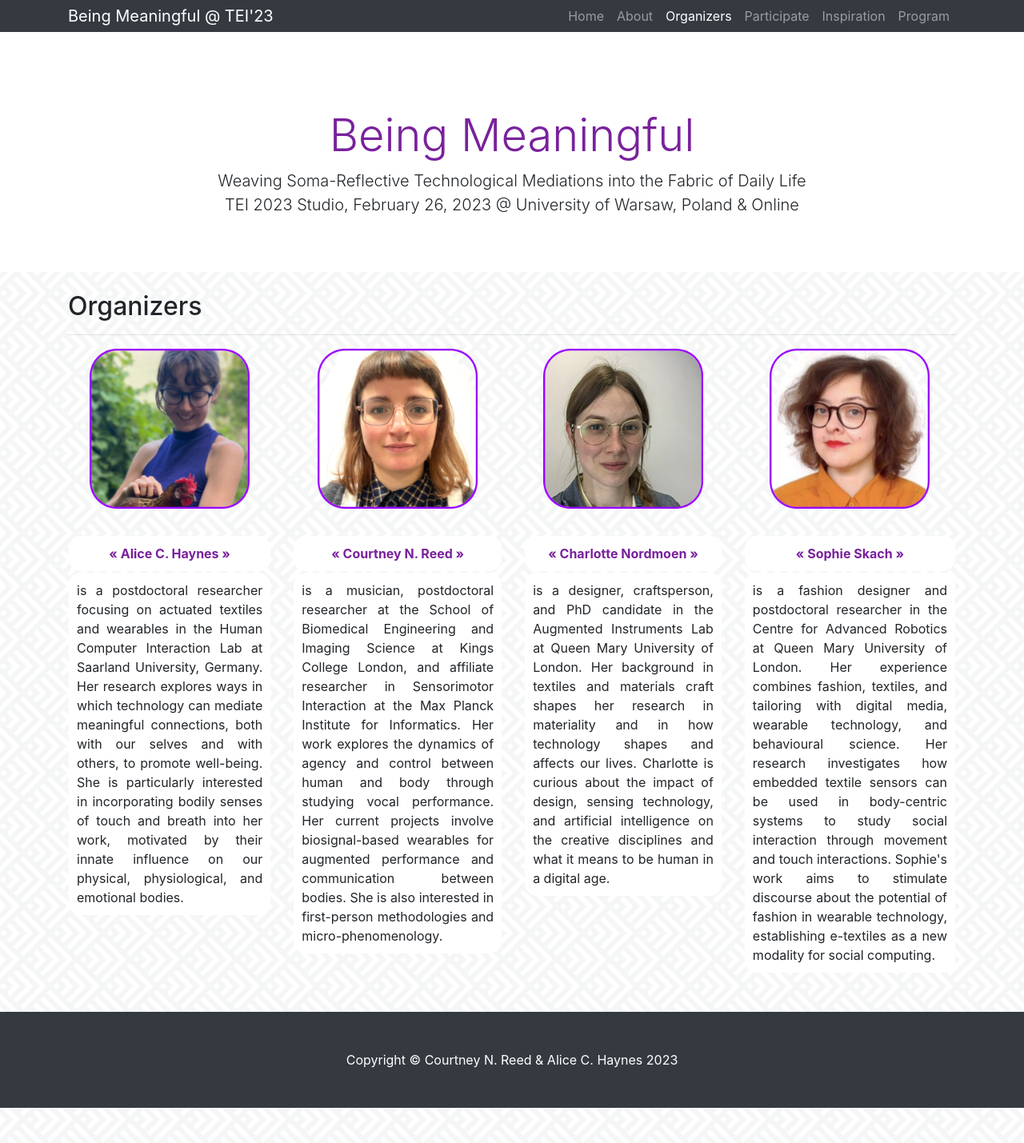
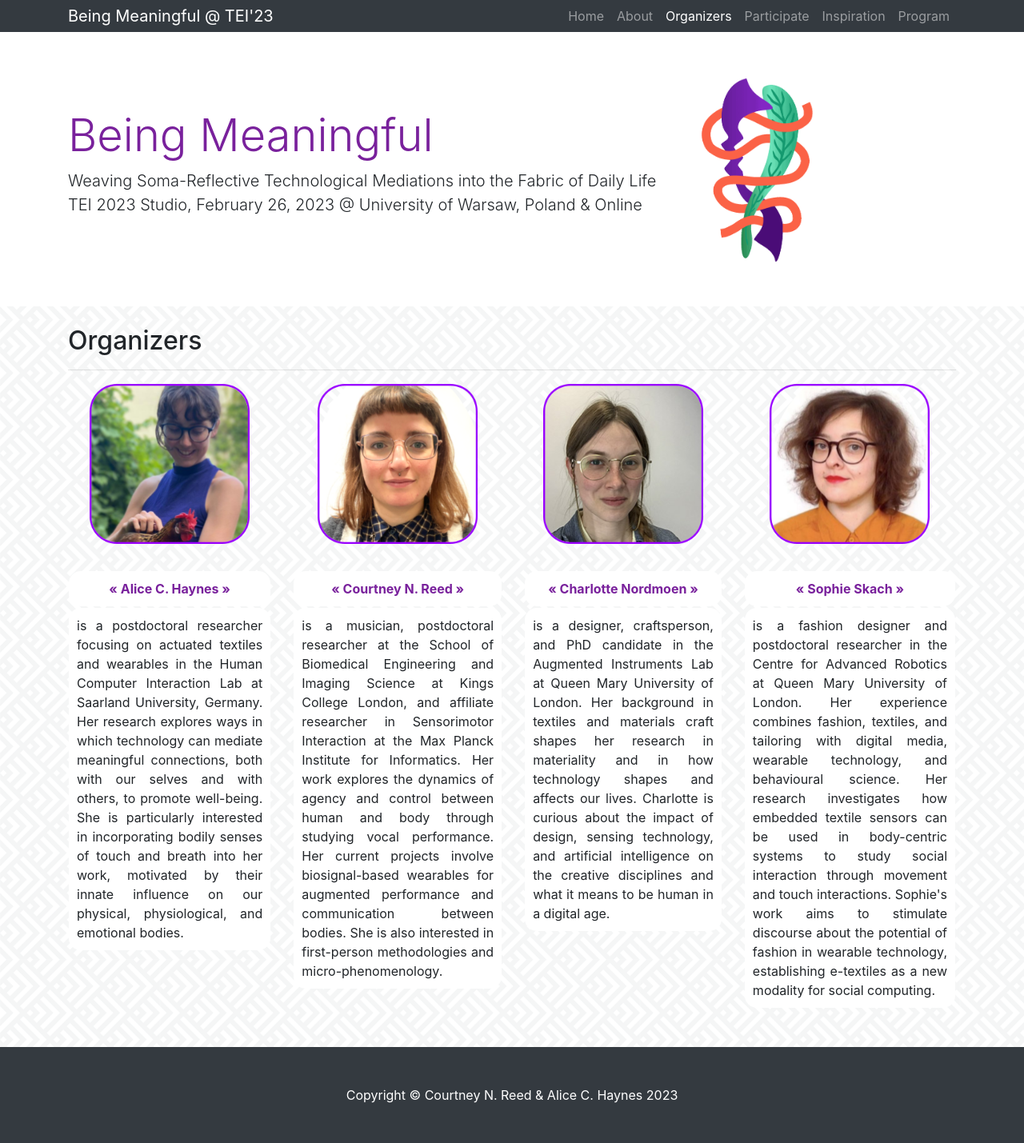
Before and after one commit to MeaningfulDesign/meaningfuldesign.github.io, a Jekyll site: the page built from _pages/organizers.md, in a window 1280 px wide. Shown: the whole page at 80% size. Built offline with Jekyll 4.4.1, drawn with Linux system fonts in a browser that asks for light colours; our own code applies the rules of GitHub Pages for plain Markdown files; before the commit the page ends 1385 px from its top, so only the background shows below that.

Commit message:
adding header gif

```diff
--- a/_includes/header.html
+++ b/_includes/header.html
@@ -17,14 +17,15 @@
 </header> -->
 
 <div
-    class="p-5 text-center bg-image"
+    class="p-5 text-left bg-image"
     style="
       background-image: url('/docs/site-elements/download.png');
-      height: 300px;
+      height: 350;
     "
 >
   <div class="container h-100">
-    <div class="row h-100 align-items-center">
+    <div class="row h-100 align-items-left">
+      <div class="column">
         <div class="col-lg-12">
         <h1 class="display-4 text-primary mt-5 mb-2">
           Being Meaningful
@@ -34,6 +35,12 @@
           <br />
           TEI 2023 Studio, February 26, 2023 @ University of Warsaw, Poland & Online
         </p>
+      </div>
+      </div>
+      <div class = "column">
+        <div class="col-lg-30">
+          <img style = "padding: 0px 0px 0px 25px;" src="/docs/site-elements/BeingMeaningful.gif" width="200">
+      </div>
       </div>
     </div>
   </div>
--- a/_pages/organizers.md
+++ b/_pages/organizers.md
@@ -9,13 +9,13 @@ permalink: /organizers/
 <table>
 <thead>
 <tr>
-<th style="text-align:center"><img src="https://meaningfuldesign.github.io/docs/images/people/alice.png" alt="drawing" width="200"/></th>
+<th style="text-align:center"><img src="https://meaningfuldesign.github.io/docs/images/people/alice.png" alt="Alice Haynes" width="200"/></th>
 <th style="text-align:center"><img width=25/></th>
-<th style="text-align:center"><img src="https://meaningfuldesign.github.io/docs/images/people/courtney.png" alt="drawing" width="200"/></th>
+<th style="text-align:center"><img src="https://meaningfuldesign.github.io/docs/images/people/courtney.png" alt="Courtney Reed" width="200"/></th>
 <th style="text-align:center"><img width=25/></th>
-<th style="text-align:center"><img src="https://meaningfuldesign.github.io/docs/images/people/charlotte.png" alt="drawing" width="200"/></th>
+<th style="text-align:center"><img src="https://meaningfuldesign.github.io/docs/images/people/charlotte.png" alt="Charlotte Nordmoen" width="200"/></th>
 <th style="text-align:center"><img width=25/></th>
-<th style="text-align:center"><img src="https://meaningfuldesign.github.io/docs/images/people/sophie.png" alt="drawing" width="200"/></th>
+<th style="text-align:center"><img src="https://meaningfuldesign.github.io/docs/images/people/sophie.png" alt="Sophie Skach" width="200"/></th>
 </tr>
 </thead>
 <tbody>
```
Also changed, not shown: docs/site-elements/BeingMeaningful.gif (added), 1 other file.
